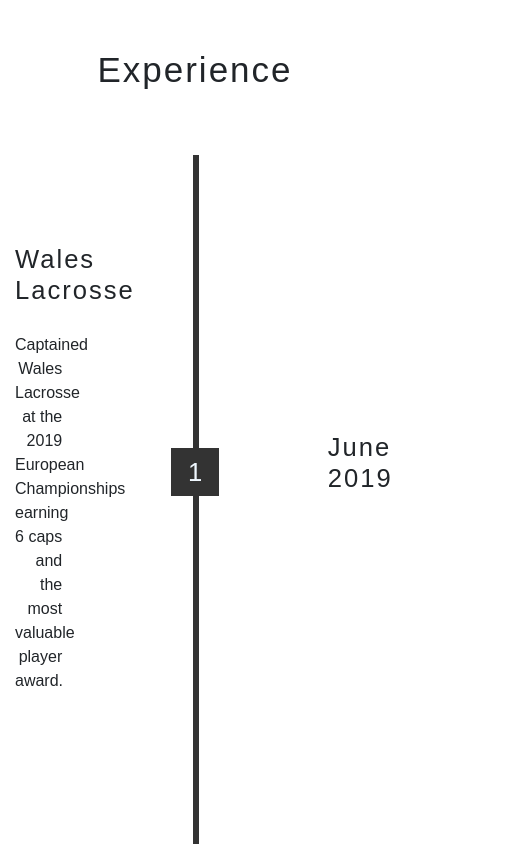
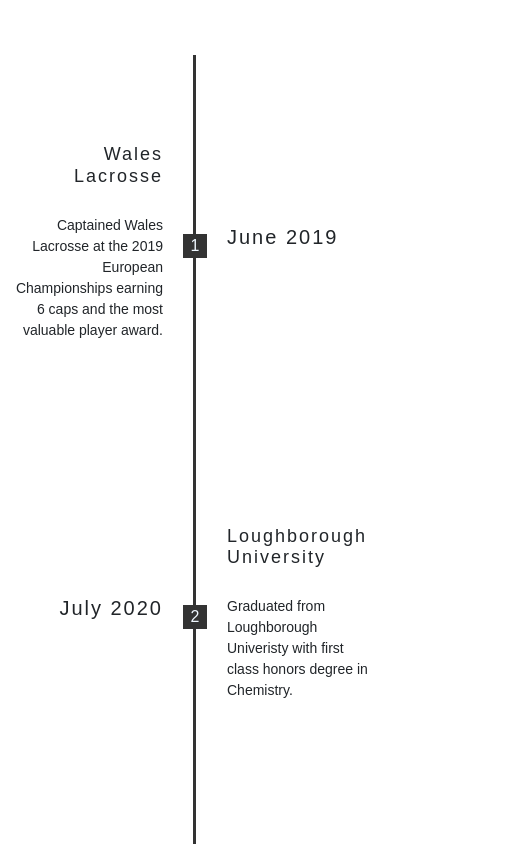
Before and after one commit to P-Worthington/paulworthington.dev, a website: page index.html in a window 390 px wide. Shown: the part 780-1624 px from the top of the page, 517 px wide, since content can reach past the window. Drawn offline with nearby package versions, Linux system fonts and the light colour scheme.

Commit message:
media rule

```diff
--- a/index.html
+++ b/index.html
@@ -55,7 +55,7 @@
     <div id="home"></div>
 
     <main>
-        <div class="container" id="">
+        <div class="container">
             <div class="row">
                 <div class=" col-12 col-md-6">
                     <h1 class="section-title">Paul Worthington</h1>
--- a/static/css/style.css
+++ b/static/css/style.css
@@ -246,7 +246,7 @@
   content: "";
   position: absolute;
   left: calc(50% - 2px);
-  width: 0.4rem;
+  width: 0.2rem;
   height: 97%;
   z-index: -5;
 }
@@ -295,14 +295,14 @@
   top: 50%;
   left: 50%;
   transform: translate(-50%, -50%);
-  max-width: 3rem;
+  max-width: 1.5rem;
   width: 100%;
   aspect-ratio: 1/ 1;
   display: flex;
   justify-content: center;
   align-items: center;
   z-index: 3;
-  font-size: 1.6rem;
+  font-size: 1.0rem;
 }
 
 .min-margin {
@@ -312,6 +312,51 @@
 .section-title {
     font-size: 35px;
     letter-spacing: 2px;
+}
+
+@media only screen and (max-width: 600px) {
+    .Timeline__item:nth-child(even) {
+        flex-direction: row-reverse;
+      }
+      .Timeline__item:nth-child(even) .Timeline__date {
+        text-align: right;
+        padding-right: 2rem;
+      }
+
+      .Timeline__item:nth-child(even) .Timeline__text {
+        padding-left: 2rem;
+      }
+      .Timeline__item:nth-child(odd) .Timeline__text {
+        text-align: right;
+        align-items: flex-end;
+        padding-right: 2rem;
+      }
+      .Timeline__item:nth-child(odd) .Timeline__date {
+        padding-left: 2rem;
+      }
+
+      .Timeline__date {
+        font-size: 20px;
+      }
+
+      .Timeline__text > h3 {
+        font-size: 18px;
+        font-weight: 500;
+      }
+
+      .Timeline__text > p {
+        font-size: 14px;
+      }
+
+      main {
+        padding-top: 100px;
+      }
+}
+
+@media only screen and (max-width: 450px) {
+    .home-hero-img {
+        width: 100%;
+    }
 }
 
 /*quotes carousel*/
```
